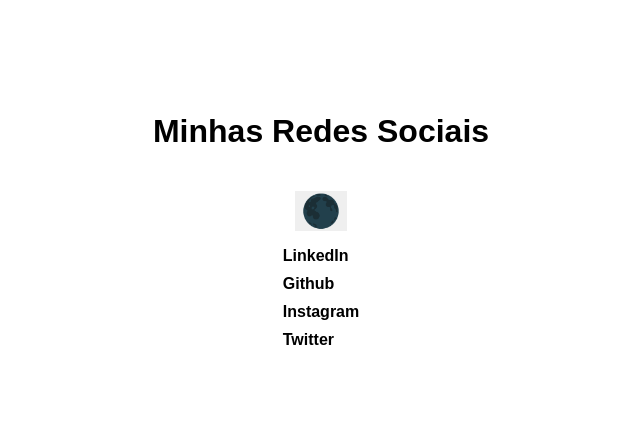
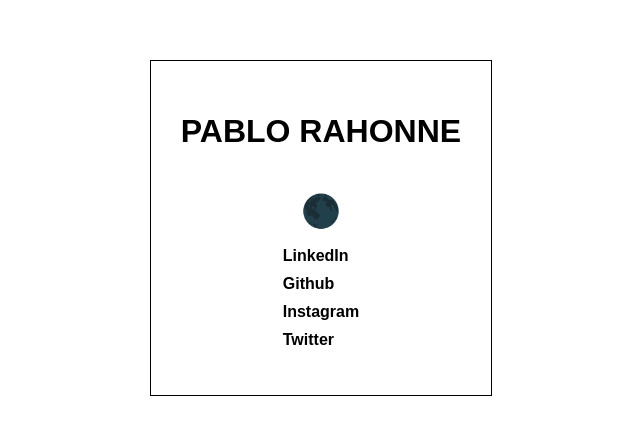
Before and after one commit to Rahonne08/pablo-rahonne-links, a plain HTML site: page index.html in a window 1280 px wide. Shown: the part 172-606 px from the top of the page, without its empty margins (319-959 px from the left). Drawn offline with Linux system fonts and the light colour scheme.

Commit message:
adicionado container

```diff
--- a/index.html
+++ b/index.html
@@ -7,8 +7,10 @@
     <link rel="stylesheet" href="style.css" />
   </head>
   <body>
+    <DIV class="container">
+
     <header>
-      <h1>Minhas Redes Sociais</h1>
+      <h1>PABLO RAHONNE</h1>
       <button id="toggleButton">🌑</button>
     </header>
     <main>
@@ -42,5 +44,6 @@
       </ul>
     </main>
     <script src="javascript.js"></script>
+    </DIV>
   </body>
 </html>
--- a/style.css
+++ b/style.css
@@ -9,6 +9,15 @@ body {
     height: 100vh;
     margin: 0;
     transition: background-color 0.5s, color 0.5s;
+
+}
+.container{
+  display: flex;
+    flex-direction: column;
+    align-items: center;
+    justify-content: center;
+    border: 1px solid black;
+    padding: 30px;
 }
 
 header {
@@ -20,6 +29,7 @@ button {
     margin-top: 20px;
     cursor: pointer;
     border: none;
+    background: transparent;
 }
 
 main ul {
```
